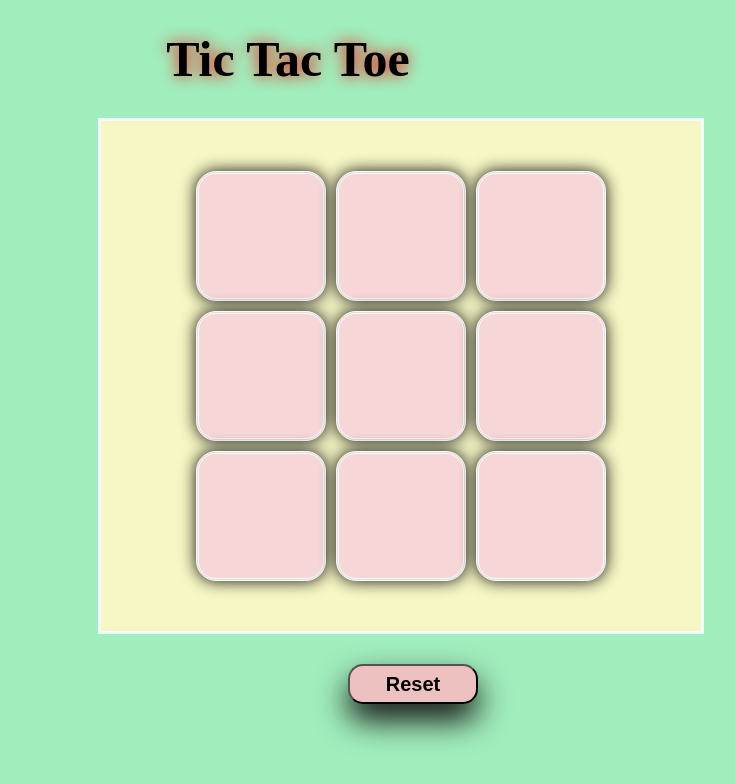
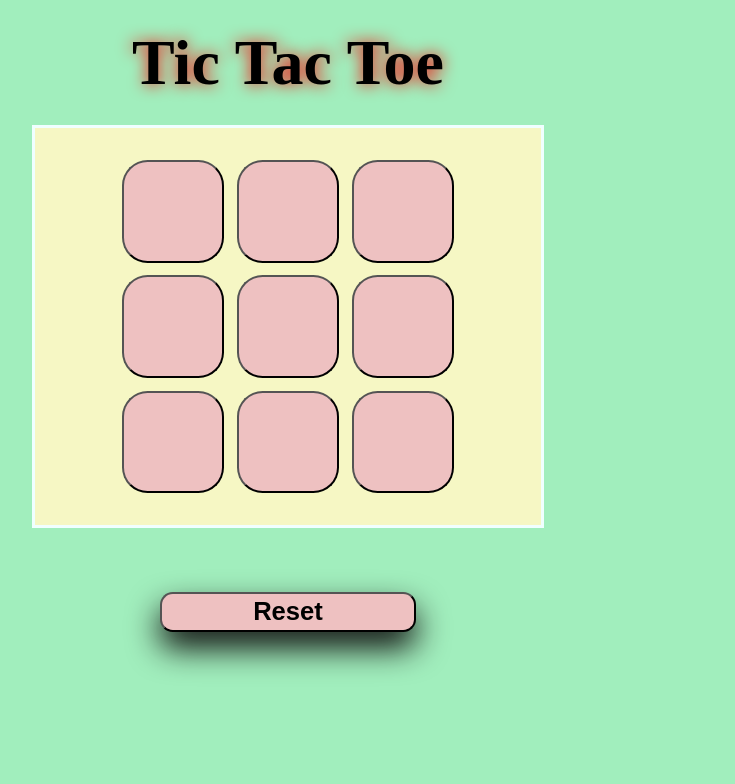
Before and after one commit to TanuAwasthi/TicTacToe, a plain HTML site: page index.html in a window 1280 px wide. Shown: the whole page, without its empty margins (352-1087 px from the left). Drawn offline with Linux system fonts and the light colour scheme.

Commit message:
Update tac.css

```diff
--- a/tac.css
+++ b/tac.css
@@ -1,108 +1,96 @@
-*{
+* {
     margin: 0;
     padding: 0;
+    box-sizing: border-box;
 }
-body{
-background-color: #A1EEBD;
-/* text-align: center;
-justify-content: center;  */
+
+body {
+    background-color: #A1EEBD;
+    /* text-align: center;
+    justify-content: center;  */
 }
-h1{
+
+h1 {
     text-align: center;
-    justify-content: center;
-    font-size: 50px;
-    font-style: Bold Serif;
+    font-size: 5vw;
+    font-weight: bold;
     text-shadow: 0rem 0rem 1rem rgb(247, 6, 6);
-    padding: 30px;
+    padding: 2vw;
 }
-.box{
+
+.box {
     background-color: #F6F7C4;
-    margin-left: 450px;
+    margin: 0 auto;
     border: solid azure;
+    max-width: 40vw;
     max-height: fit-content;
-    max-width: fit-content;
     display: flex;
     flex-wrap: wrap;
-    text-align: center;
     justify-content: center;
-    /* background-image: url("th.jpeg");
-    background-size: cover;  */
 }
-.button{
-    padding: 50px;
-    max-width: 500px;
+
+.button {
+    padding: 2.5vw;
+    max-width: 35vw;
+    margin: 0 auto;
     display: flex;
     flex-wrap: wrap;
-    text-align: center;
     justify-content: center;
-    gap: 10px;
+    gap: 1vw;
 }
-.btn{
-    height: 130px;
-    width: 130px;
-    border-radius: 20px;
-    background-color: #F6D6D6;
-    border: double azure;
-    box-shadow: 0rem 0rem 1rem rgb(15, 14, 14);
-    font-style: double;
-    color: rgb(255, 30, 0);
-    font-size: 60px;
-    text-shadow: 0rem 1rem 1rem rgb(237, 68, 68);
+
+.btn {
+    background-color: #eec1c1;
+    height: 8vw;
+    width: 8vw;
+    border-radius: 2vw;
+    font-size: 6vw;
 }
-.reset{
-    /* display: flex;
-    flex-wrap: wrap;
-    text-align: center;
-    justify-content: center; */
+
+.reset {
     background-color: #eec1c1;
-    margin-top: 30px;
-    margin-left: 700px;
-    width: 130px;
-    height: 40px;
-    font-size: 20px;
+    margin-top: 5vw;
+    margin-left: 40vw;
+    width: 20vw;
+    height: 5vh;
+    font-size: 2vw;
     font-weight: 600;
-    border-radius: 15px;
+    border-radius: 1vw;
     box-shadow: 0rem 1rem 2rem rgb(15, 14, 14);
 }
+
 .winnerbox {
-    /* display: flex;
-    text-align: center;
-    align-items: center;
-    justify-content: center;  */
     position: absolute;
     top: 50%;
     left: 50%;
-    width: 150px;
-    transform: translate(-50%,-50%);
-    /* margin-top: -400px;
-    margin-left: 650px;
+    width: 40vw;
+    transform: translate(-50%, -50%);
+    padding: 2vw;
+    background-color: #d286f2;
+    /*justify-content: center;
     max-width: 100px; */
-    padding: 20px;
-    background-color: #d286f2;
-    border-radius: 20px;
-    box-shadow: 0 9 15px rgba(46, 43, 43, 0.5);
+    border-radius: 5vw;
+    box-shadow: 0 0.5vw 0.75vw rgba(46, 43, 43, 0.5);
     display: none;
     z-index: 10;
     border: double #2c1111;
 }
 
-.winnerbox button{
-    max-width: fit-content;
-    margin-top: 50px;
-    margin-left: 20px;
-    font-size: 20px;
+.winnerbox button {
+    max-width: 50vw;
+    margin-top: 5vw;
+    margin-left: 13vw;
+    font-size: 2vw;
     background-color: #ff9393;
-    border-radius: 8px;
+    border-radius: 1vw;
     box-shadow: 0rem 1rem 1rem rgb(15, 14, 14);
-    cursor: pointer;
 }
 
-.winnermsg{
-    /* display: flex; */
+.winnermsg {
+    /*display: flex; */
     text-align: center;
-    /* align-items: center;
-    justify-content: center;  */
     font-weight: bold;
-    font-size: 20px;
+    /*justify-content: center;  */
+    font-size: 3vw;
     color: black;
 }
```
